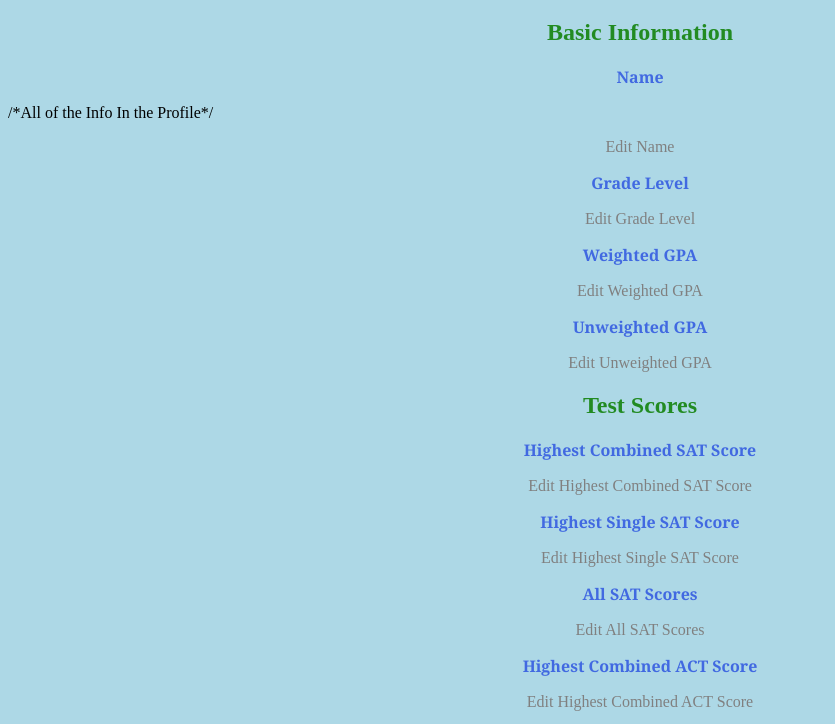
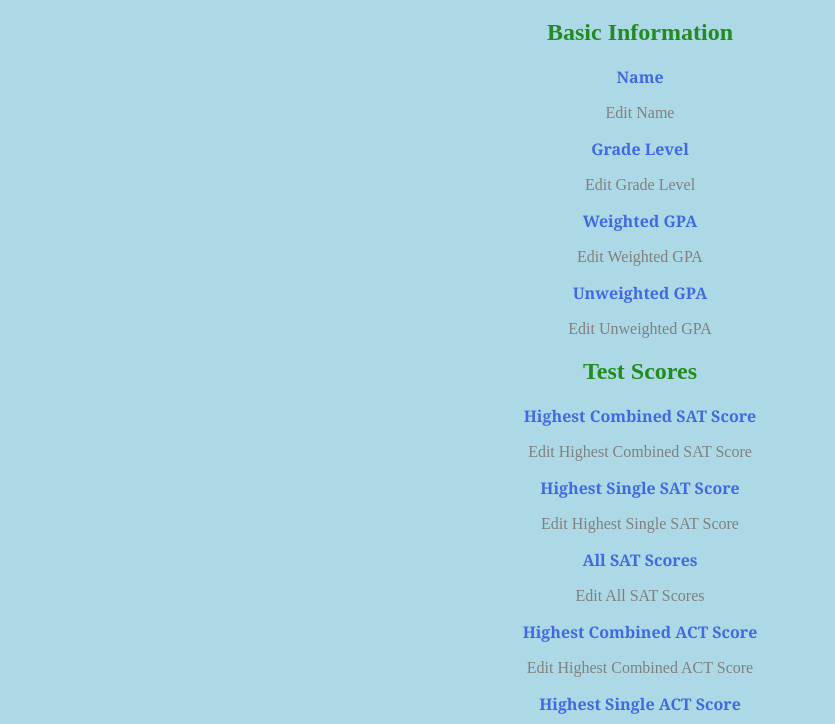
Before and after one commit to brendongu/us-uniprep, a website: page client/Profile.html in a window 1280 px wide. Shown: the part 61-785 px from the top of the page, without its empty margins (0-835 px from the left). Drawn offline with Linux system fonts and the light colour scheme.

Commit message:
Update Profile.html

```diff
--- a/client/Profile.html
+++ b/client/Profile.html
@@ -56,7 +56,7 @@ p                                /*Sets Up Style of the Text That Can Be Edited*
 }
 </style>
 
-<div class= "boxed">                                            /*All of the Info In the Profile*/
+<div class= "boxed">
  <p contenteditable data-name="title" id="Name">Edit Name</p>
   <div id="debug"></div>
 </div>
```
